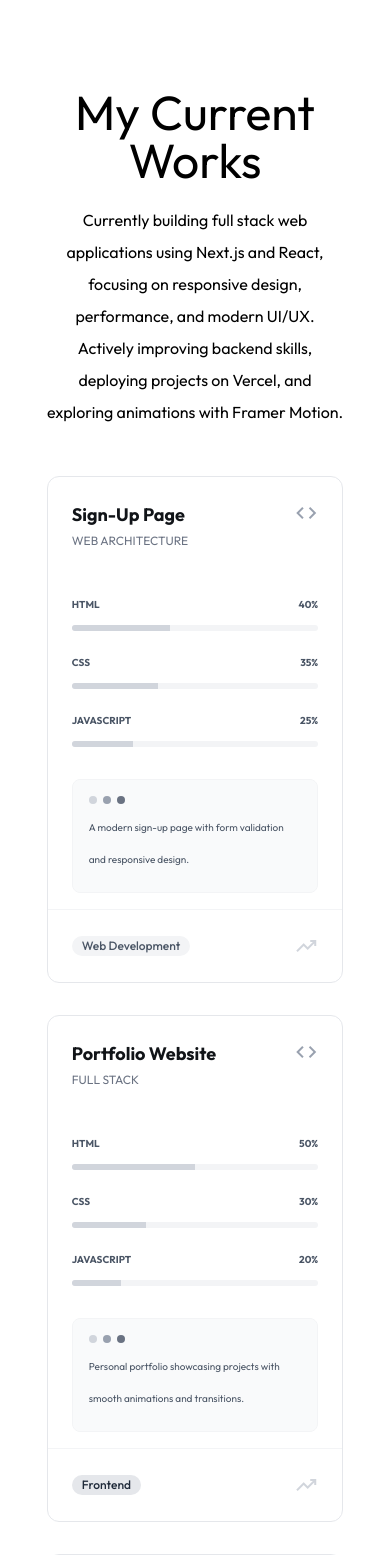
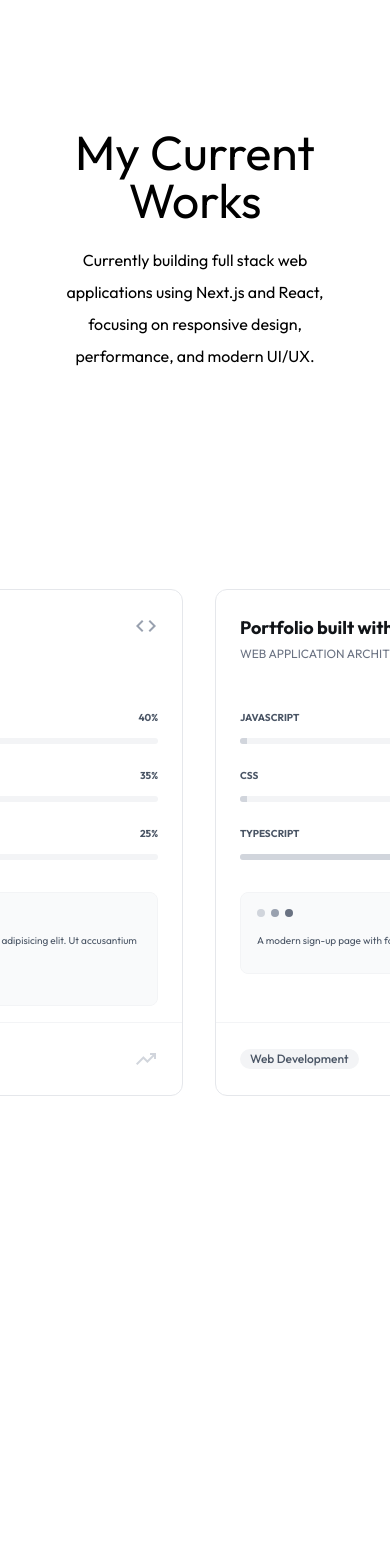
Before and after one commit to Quantabhi/full-stack-portfolio, a Next.js app: page / in a window 390 px wide. Shown: the part 3300-4855 px from the top of the page. Built offline with nearby package versions, Linux system fonts and the light colour scheme; a web font is replaced by a local one.

Commit message:
update animation in Work

```diff
--- a/components/Footer.jsx
+++ b/components/Footer.jsx
@@ -17,7 +17,9 @@ const Footer = () => {
   <div className='text-center sm:flex items-center justify-between border-t border-gray-400 max-w-5xl mx-auto pt-6'>
     <p>© 2026 Abhijit. All rights reserved</p>
     <ul className='flex items-center gap-10 justify-center mt-4 sm:mt-0'>
-      <li><a target='_blank' className='hover:text-gray-300' href="https://github.com/Quantabhi?tab=repositories">Github</a></li>
+            <li><a target='_blank' className='hover:text-gray-300'
+              href="https://github.com/Quantabhi?tab=repositories">
+              Github</a></li>
       <li><a target='_blank' className='hover:text-gray-300' href="hhttps://www.instagram.com/mondalabhi23">Instagram</a></li>
       <li><a target='_blank' className='hover:text-gray-300' href="https://x.com/abhijitmondal22">X</a></li>
       <li><a target='_blank' className='hover:text-gray-300' href="https://www.linkedin.com">Linkdin</a></li>
--- a/components/Work.jsx
+++ b/components/Work.jsx
@@ -1,37 +1,70 @@
-import React from 'react'
+"use client"
 
-
+import React, { useRef } from "react"
+import { motion, useScroll, useTransform } from "motion/react"
 
 function Work() {
+  const containerRef = useRef(null)
+
+  // Scroll tracking
+  const { scrollYProgress } = useScroll({
+    target: containerRef,
+    offset: ["start start", "end end"],
+  })
+
+  // Adjust based on your card width
+  const CARD_WIDTH = 400
+  const GAP = 32
+  const totalCards = 3
+
+  const totalDistance = (totalCards - 1) * (CARD_WIDTH + GAP)
+
+  // Scroll → horizontal movement
+  const x = useTransform(scrollYProgress, [0, 1], [0, -totalDistance])
+
   return (
-    <div id='work' className='w-full px-[12%] py-10 scale-mt-20' >
-          <h2 className='text-center text-5xl'> My Current Works</h2>
-          <p className='text-center max-w-2xl mx-auto mt-5 mb-12 '>Currently building full stack web applications using Next.js and React, focusing on responsive design, performance, and modern UI/UX. Actively improving backend skills, deploying projects on Vercel, and exploring animations with Framer Motion.</p>
+    <div id="work" className="w-full py-20">
 
-          <div>
+      {/* Heading */}
+      <div className="px-[12%]">
+        <h2 className="text-center text-5xl"> My Current Works</h2>
+        <p className="text-center max-w-2xl mx-auto mt-5 mb-12">
+          Currently building full stack web applications using Next.js and React,
+          focusing on responsive design, performance, and modern UI/UX.
+        </p>
+      </div>
 
-      <div>
-        <div className="grid grid-cols-1 md:grid-cols-2 lg:grid-cols-3 gap-8 ">
-          {/* Card 1  */}
-          <div className="group flex flex-col bg-white border border-gray-200 rounded-xl overflow-hidden hover:border-black transition-all">
+      {/* Scroll Section */}
+      <div ref={containerRef} className="h-[300vh] relative">
+
+        {/* Sticky Wrapper */}
+        <div className="sticky top-0 h-screen flex items-center overflow-hidden">
+
+          {/* Animated Row */}
+          <motion.div
+            style={{ x }}
+            className="flex gap-8 pl-4 md:pl-[12%] will-change-transform"
+          >
+
+            {/* Card 1 */}
+            <div className="group flex flex-col bg-white border border-gray-200 rounded-xl overflow-hidden hover:border-black transition-all w-[400px]">
               <div className="p-6 flex justify-between items-start">
                 <div>
                   <h3 className="text-[#111418] text-lg font-bold font-mono">
                     Sign-Up Page
                   </h3>
-                <p className="text-gray-500 text-xs mt-1 uppercase tracking-tighte">
+                  <p className="text-gray-500 text-xs mt-1 uppercase">
                     Web Architecture
                   </p>
                 </div>
-              <a
-                className="text-gray-400 hover:text-black transition-colors"
-                href="https://github.com/Quantabhi/SingUp-page"
-              >
-                <span className="material-symbols-outlined text-[24px] hover:text-black">
+                <a className="text-gray-400 hover:text-black transition-colors"
+                  href="https://github.com/Quantabhi/SingUp-page">
+                  <span className="material-symbols-outlined text-[24px]">
                     code
                   </span>
                 </a>
               </div>
+
               <div className="px-6 py-4 flex-1">
                 <div className="flex flex-col gap-4">
                   <div className="space-y-1">
@@ -43,6 +76,7 @@ function Work() {
                       <div className="h-full w-[40%] bg-gray-300 group-hover:bg-black transition-all"></div>
                     </div>
                   </div>
+
                   <div className="space-y-1">
                     <div className="flex justify-between text-[10px] font-mono text-gray-600 font-bold uppercase">
                       <span>CSS</span>
@@ -52,6 +86,7 @@ function Work() {
                       <div className="h-full w-[35%] bg-gray-300 group-hover:bg-black transition-all"></div>
                     </div>
                   </div>
+
                   <div className="space-y-1">
                     <div className="flex justify-between text-[10px] font-mono text-gray-600 font-bold uppercase">
                       <span>JavaScript</span>
@@ -71,12 +106,12 @@ function Work() {
                   </div>
                   <div className="font-mono text-[10px] text-gray-600">
                     <p>
-                    A modern sign-up page with form validation and responsive
-                    design.
+                      A modern sign-up page with form validation and responsive design.
                     </p>
                   </div>
                 </div>
               </div>
+
               <div className="p-6 border-t border-gray-100 flex justify-between items-center">
                 <span className="inline-flex items-center px-2.5 py-0.5 rounded-full text-xs font-medium bg-gray-100 text-gray-600">
                   Web Development
@@ -87,53 +122,54 @@ function Work() {
               </div>
             </div>
 
-          {/* Card 2 - Portfolio Website */}
-          <div className="group flex flex-col bg-white border border-gray-200 rounded-xl overflow-hidden hover:border-black transition-all">
+            {/* Card 2 */}
+            <div className="group flex flex-col bg-white border border-gray-200 rounded-xl overflow-hidden hover:border-black transition-all w-[400px]">
               <div className="p-6 flex justify-between items-start">
                 <div>
                   <h3 className="text-[#111418] text-lg font-bold font-mono">
-                  Portfolio Website
+                    GSAP Animation
                   </h3>
-                <p className="text-gray-500 text-xs mt-1 uppercase tracking-tighte">
-                  Full Stack
+                  <p className="text-gray-500 text-xs mt-1 uppercase">
+                    Web Animation
                   </p>
                 </div>
-              <a
-                className="text-gray-400 hover:text-black transition-colors"
-                href="https://github.com/Quantabhi/abhijit-portfolio"
-              >
-                <span className="material-symbols-outlined text-[24px] hover:text-black">
+                <a className="text-gray-400 hover:text-black transition-colors"
+                  href="https://github.com/Quantabhi/Abhijit-GSAP">
+                  <span className="material-symbols-outlined text-[24px]">
                     code
                   </span>
                 </a>
               </div>
+
               <div className="px-6 py-4 flex-1">
                 <div className="flex flex-col gap-4">
                   <div className="space-y-1">
                     <div className="flex justify-between text-[10px] font-mono text-gray-600 font-bold uppercase">
                       <span>HTML</span>
-                    <span>50%</span>
+                      <span>40%</span>
                     </div>
                     <div className="h-1.5 w-full bg-gray-100 rounded-full overflow-hidden">
-                    <div className="h-full w-[50%] bg-gray-300 group-hover:bg-black transition-all"></div>
+                      <div className="h-full w-[40%] bg-gray-300 group-hover:bg-black transition-all"></div>
                     </div>
                   </div>
+
                   <div className="space-y-1">
                     <div className="flex justify-between text-[10px] font-mono text-gray-600 font-bold uppercase">
                       <span>CSS</span>
-                    <span>30%</span>
+                      <span>35%</span>
                     </div>
                     <div className="h-1.5 w-full bg-gray-100 rounded-full overflow-hidden">
-                    <div className="h-full w-[30%] bg-gray-300 group-hover:bg-black transition-all"></div>
+                      <div className="h-full w-[35%] bg-gray-300 group-hover:bg-black transition-all"></div>
                     </div>
                   </div>
+
                   <div className="space-y-1">
                     <div className="flex justify-between text-[10px] font-mono text-gray-600 font-bold uppercase">
                       <span>JavaScript</span>
-                    <span>20%</span>
+                      <span>25%</span>
                     </div>
                     <div className="h-1.5 w-full bg-gray-100 rounded-full overflow-hidden">
-                    <div className="h-full w-[20%] bg-gray-300 group-hover:bg-black transition-all"></div>
+                      <div className="h-full w-[25%] bg-gray-300 group-hover:bg-black transition-all"></div>
                     </div>
                   </div>
                 </div>
@@ -146,15 +182,15 @@ function Work() {
                   </div>
                   <div className="font-mono text-[10px] text-gray-600">
                     <p>
-                    Personal portfolio showcasing projects with smooth
-                    animations and transitions.
+                      Lorem ipsum dolor sit amet consectetur adipisicing elit. Ut accusantium deserunt
                     </p>
                   </div>
                 </div>
               </div>
+
               <div className="p-6 border-t border-gray-100 flex justify-between items-center">
-              <span className="inline-flex items-center px-2.5 py-0.5 rounded-full text-xs font-medium bg-gray-200 text-gray-800">
-                Frontend
+                <span className="inline-flex items-center px-2.5 py-0.5 rounded-full text-xs font-medium bg-gray-100 text-gray-600">
+                  Web Development
                 </span>
                 <span className="material-symbols-outlined text-gray-300">
                   trending_up
@@ -162,28 +198,112 @@ function Work() {
               </div>
             </div>
 
-          {/* Card 3 - E-commerce App */}
-          <div className="group flex flex-col bg-white border border-gray-200 rounded-xl overflow-hidden hover:border-black transition-all">
+            {/* Card 3 */}
+            <div className="group flex flex-col bg-white border border-gray-200 rounded-xl overflow-hidden hover:border-black transition-all w-[400px]">
+              <div className="p-6 flex justify-between items-start">
+                <div>
+                  <h3 className="text-[#111418] text-lg font-bold font-mono">
+                    Portfolio built with Next.js
+                  </h3>
+                  <p className="text-gray-500 text-xs mt-1 uppercase">
+                    Web Application Architecture.
+                  </p>
+                </div>
+                <a className="text-gray-400 hover:text-black transition-colors"
+                  href="https://github.com/Quantabhi/Abhijit-portfolio-Next.JS">
+                  <span className="material-symbols-outlined text-[24px]">
+                    code
+                  </span>
+                </a>
+              </div>
+
+              <div className="px-6 py-4 flex-1">
+                <div className="flex flex-col gap-4">
+                  <div className="space-y-1">
+                    <div className="flex justify-between text-[10px] font-mono text-gray-600 font-bold uppercase">
+                      <span>JavaScript</span>
+                      <span>2%</span>
+                    </div>
+                    <div className="h-1.5 w-full bg-gray-100 rounded-full overflow-hidden">
+                      <div className="h-full w-[2%] bg-gray-300 group-hover:bg-black transition-all"></div>
+                    </div>
+                  </div>
+
+                  <div className="space-y-1">
+                    <div className="flex justify-between text-[10px] font-mono text-gray-600 font-bold uppercase">
+                      <span>CSS</span>
+                      <span>2%</span>
+                    </div>
+                    <div className="h-1.5 w-full bg-gray-100 rounded-full overflow-hidden">
+                      <div className="h-full w-[2%] bg-gray-300 group-hover:bg-black transition-all"></div>
+                    </div>
+                  </div>
+
+                  <div className="space-y-1">
+                    <div className="flex justify-between text-[10px] font-mono text-gray-600 font-bold uppercase">
+                      <span>TypeScript</span>
+                      <span>96%</span>
+                    </div>
+                    <div className="h-1.5 w-full bg-gray-100 rounded-full overflow-hidden">
+                      <div className="h-full w-[96%] bg-gray-300 group-hover:bg-black transition-all"></div>
+                    </div>
+                  </div>
+                </div>
+
+                <div className="mt-8 bg-gray-50 p-4 rounded-lg border border-gray-100">
+                  <div className="flex gap-1.5 mb-2">
+                    <div className="size-2 rounded-full bg-gray-300"></div>
+                    <div className="size-2 rounded-full bg-gray-400"></div>
+                    <div className="size-2 rounded-full bg-gray-500"></div>
+                  </div>
+                  <div className="font-mono text-[10px] text-gray-600">
+                    <p>
+                      A modern sign-up page with form validation and responsive design.
+                    </p>
+                  </div>
+                </div>
+              </div>
+
+              <div className="p-6 border-t border-gray-100 flex justify-between items-center">
+                <span className="inline-flex items-center px-2.5 py-0.5 rounded-full text-xs font-medium bg-gray-100 text-gray-600">
+                  Web Development
+                </span>
+                <span className="material-symbols-outlined text-gray-300">
+                  trending_up
+                </span>
+              </div>
+            </div>
+            {/* card 3 */}
+            <div className="group flex flex-col bg-white border border-gray-200 rounded-xl overflow-hidden hover:border-black transition-all w-[400px]">
               <div className="p-6 flex justify-between items-start">
                 <div>
                   <h3 className="text-[#111418] text-lg font-bold font-mono">
                        Weather App
                   </h3>
-                <p className="text-gray-500 text-xs mt-1 uppercase tracking-tighte">
+                  <p className="text-gray-500 text-xs mt-1 uppercase">
                     FULL STACK
                   </p>
                 </div>
-              <a
-                className="text-gray-400 hover:text-black transition-colors"
-                href="https://github.com/Quantabhi/Weather-app"
-              >
-                <span className="material-symbols-outlined text-[24px] hover:text-black">
+                <a className="text-gray-400 hover:text-black transition-colors"
+                  href="https://github.com/Quantabhi/Weather-app">
+                  <span className="material-symbols-outlined text-[24px]">
                     code
                   </span>
                 </a>
               </div>
+
               <div className="px-6 py-4 flex-1">
                 <div className="flex flex-col gap-4">
+                  <div className="space-y-1">
+                    <div className="flex justify-between text-[10px] font-mono text-gray-600 font-bold uppercase">
+                      <span>HTML</span>
+                      <span>19%</span>
+                    </div>
+                    <div className="h-1.5 w-full bg-gray-100 rounded-full overflow-hidden">
+                      <div className="h-full w-[19%] bg-gray-300 group-hover:bg-black transition-all"></div>
+                    </div>
+                  </div>
+
                   <div className="space-y-1">
                     <div className="flex justify-between text-[10px] font-mono text-gray-600 font-bold uppercase">
                       <span>CSS</span>
@@ -193,18 +313,10 @@ function Work() {
                       <div className="h-full w-[23%] bg-gray-300 group-hover:bg-black transition-all"></div>
                     </div>
                   </div>
+
                   <div className="space-y-1">
                     <div className="flex justify-between text-[10px] font-mono text-gray-600 font-bold uppercase">
-                    <span>HTML</span>
-                    <span>19%</span>
-                  </div>
-                  <div className="h-1.5 w-full bg-gray-100 rounded-full overflow-hidden">
-                    <div className="h-full w-[19%] bg-gray-300 group-hover:bg-black transition-all"></div>
-                  </div>
-                </div>
-                <div className="space-y-1">
-                  <div className="flex justify-between text-[10px] font-mono text-gray-600 font-bold uppercase">
-                    <span>JacaScript</span>
+                      <span>JavaScript</span>
                       <span>58%</span>
                     </div>
                     <div className="h-1.5 w-full bg-gray-100 rounded-full overflow-hidden">
@@ -227,8 +339,9 @@ function Work() {
                   </div>
                 </div>
               </div>
+
               <div className="p-6 border-t border-gray-100 flex justify-between items-center">
-              <span className="inline-flex items-center px-2.5 py-0.5 rounded-full text-xs font-medium bg-gray-200 text-gray-800">
+                <span className="inline-flex items-center px-2.5 py-0.5 rounded-full text-xs font-medium bg-gray-100 text-gray-600">
                Full Stack
                 </span>
                 <span className="material-symbols-outlined text-gray-300">
@@ -236,7 +349,84 @@ function Work() {
                 </span>
               </div>
             </div>
+
+            {/* card 4  */}
+            <div className="group flex flex-col bg-white border border-gray-200 rounded-xl overflow-hidden hover:border-black transition-all w-[400px]">
+              <div className="p-6 flex justify-between items-start">
+                <div>
+                  <h3 className="text-[#111418] text-lg font-bold font-mono">
+                    Sign-Up Page
+                  </h3>
+                  <p className="text-gray-500 text-xs mt-1 uppercase">
+                    Web Architecture
+                  </p>
                 </div>
+                <a className="text-gray-400 hover:text-black transition-colors"
+                  href="https://github.com/Quantabhi/SingUp-page">
+                  <span className="material-symbols-outlined text-[24px]">
+                    code
+                  </span>
+                </a>
+              </div>
+
+              <div className="px-6 py-4 flex-1">
+                <div className="flex flex-col gap-4">
+                  <div className="space-y-1">
+                    <div className="flex justify-between text-[10px] font-mono text-gray-600 font-bold uppercase">
+                      <span>HTML</span>
+                      <span>40%</span>
+                    </div>
+                    <div className="h-1.5 w-full bg-gray-100 rounded-full overflow-hidden">
+                      <div className="h-full w-[40%] bg-gray-300 group-hover:bg-black transition-all"></div>
+                    </div>
+                  </div>
+
+                  <div className="space-y-1">
+                    <div className="flex justify-between text-[10px] font-mono text-gray-600 font-bold uppercase">
+                      <span>CSS</span>
+                      <span>35%</span>
+                    </div>
+                    <div className="h-1.5 w-full bg-gray-100 rounded-full overflow-hidden">
+                      <div className="h-full w-[35%] bg-gray-300 group-hover:bg-black transition-all"></div>
+                    </div>
+                  </div>
+
+                  <div className="space-y-1">
+                    <div className="flex justify-between text-[10px] font-mono text-gray-600 font-bold uppercase">
+                      <span>JavaScript</span>
+                      <span>25%</span>
+                    </div>
+                    <div className="h-1.5 w-full bg-gray-100 rounded-full overflow-hidden">
+                      <div className="h-full w-[25%] bg-gray-300 group-hover:bg-black transition-all"></div>
+                    </div>
+                  </div>
+                </div>
+
+                <div className="mt-8 bg-gray-50 p-4 rounded-lg border border-gray-100">
+                  <div className="flex gap-1.5 mb-2">
+                    <div className="size-2 rounded-full bg-gray-300"></div>
+                    <div className="size-2 rounded-full bg-gray-400"></div>
+                    <div className="size-2 rounded-full bg-gray-500"></div>
+                  </div>
+                  <div className="font-mono text-[10px] text-gray-600">
+                    <p>
+                      A modern sign-up page with form validation and responsive design.
+                    </p>
+                  </div>
+                </div>
+              </div>
+
+              <div className="p-6 border-t border-gray-100 flex justify-between items-center">
+                <span className="inline-flex items-center px-2.5 py-0.5 rounded-full text-xs font-medium bg-gray-100 text-gray-600">
+                  Web Development
+                </span>
+                <span className="material-symbols-outlined text-gray-300">
+                  trending_up
+                </span>
+              </div>
+            </div>
+
+          </motion.div>
         </div>
       </div>
     </div>
```
Lines whose indentation alone changed are shown as unchanged.
